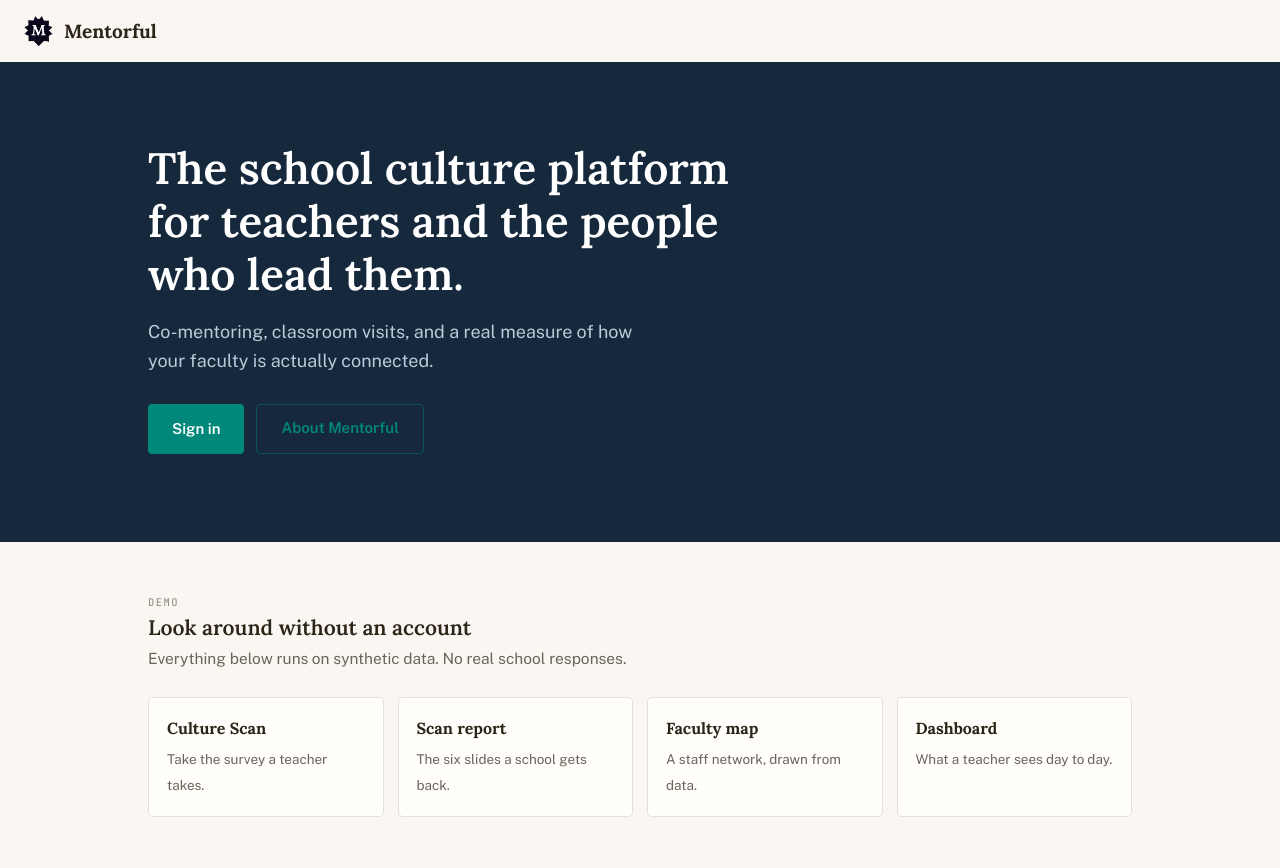
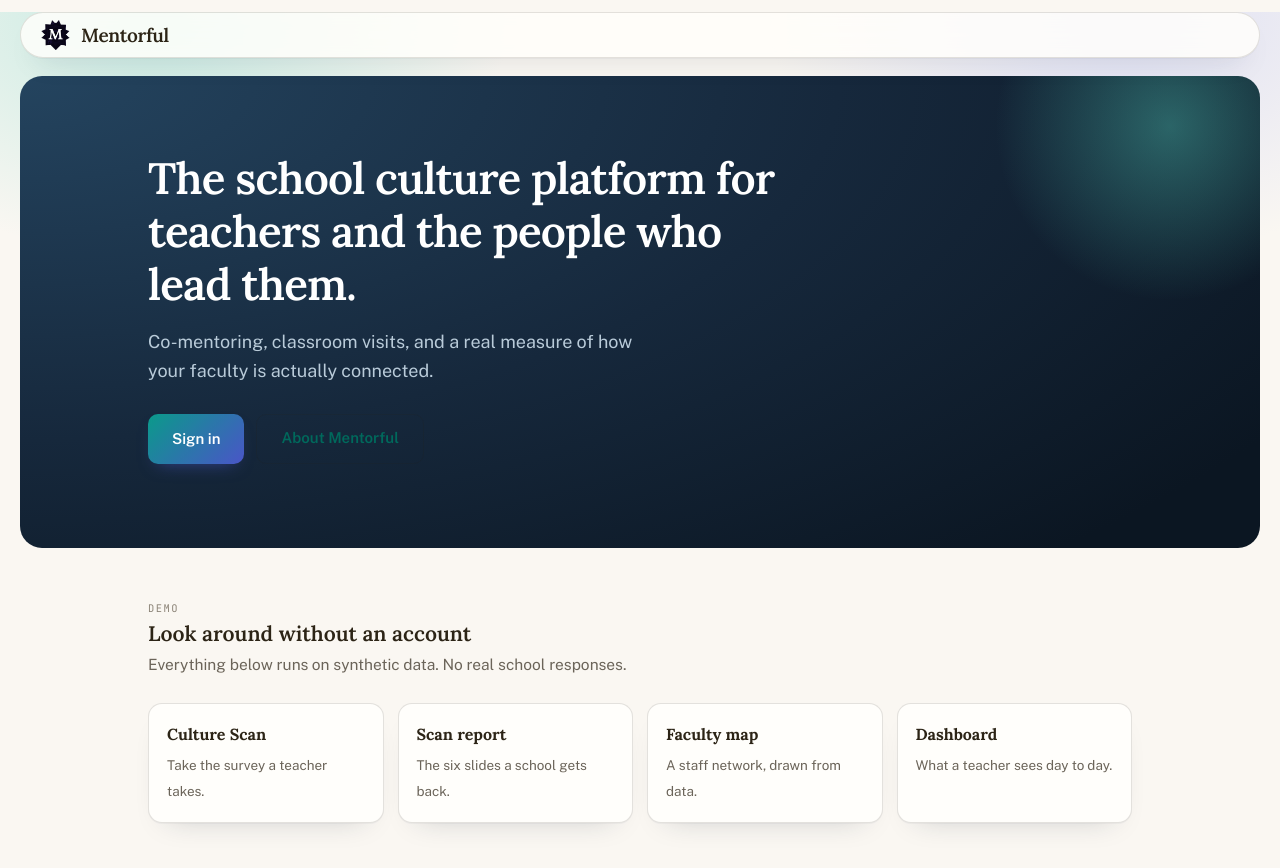
Before and after one commit to Tatopapi3/mentorful-app, a Next.js app in the folder apps/web/: page / in a window 1280 px wide. Shown: the top 868 px of the page. Built offline with nearby package versions, Linux system fonts and the light colour scheme.

Commit message:
Juan-Demo2: the whole app in Blend (landing, sign-in, survey and teacher dashboard skinned; admin is Blend only)
Co-Authored-By: Claude Sonnet 5.5 <noreply@anthropic.com>

```diff
--- /dev/null
+++ b/apps/web/src/app/blend-app.css
@@ -0,0 +1,37 @@
+/*
+ * The Blend skin for the rest of the app (landing, sign-in, survey, teacher dashboard): Nick's own pages and classes,
+ * drawn in the Blend look: Aurora's floating bar and soft glow with his paper, ink and serif. It is a skin only. Every
+ * page, field and button works as before. Scoped to body.blend-app, which the root layout sets on this branch.
+ * The admin pages bring their own Blend theme (aurora/blend.css) and are not touched here.
+ */
+body.blend-app { background: var(--paper); position: relative; }
+body.blend-app::before { content: ""; position: absolute; inset: 0 0 auto 0; height: 62vh; z-index: -1; pointer-events: none; background: radial-gradient(40% 70% at 12% 0%, rgba(127, 216, 203, 0.42), transparent 70%), radial-gradient(40% 70% at 88% 0%, rgba(183, 191, 245, 0.42), transparent 70%); }
+
+/* the bar: Aurora's floating pill, in paper */
+.blend-app .site-header { position: sticky; top: 12px; z-index: 40; margin: 12px auto 0; width: min(1240px, calc(100% - 24px)); padding: 7px 14px 7px 20px; border: 1px solid var(--line); border-radius: 999px; background: color-mix(in srgb, var(--card) 86%, transparent); backdrop-filter: blur(16px) saturate(1.3); -webkit-backdrop-filter: blur(16px) saturate(1.3); box-shadow: 0 1px 0 rgba(30, 42, 51, 0.04), 0 14px 30px -18px rgba(22, 40, 60, 0.28); }
+.blend-app .site-header--sticky { border-bottom: 1px solid var(--line); }
+.blend-app .site-header--sticky .site-header__inner { max-width: none; }
+.blend-app .site-wordmark { font-family: var(--font-serif), Georgia, serif; font-weight: 600; letter-spacing: -0.02em; }
+
+/* controls and cards: gentler rectangles, a hairline, and the one gradient on the primary action */
+.blend-app .btn { border-radius: 10px; background: linear-gradient(135deg, #0a9a8a, #4a55c8); box-shadow: 0 8px 18px -10px rgba(74, 85, 200, 0.7); }
+.blend-app .btn-ghost { background: transparent; color: var(--teal-dk); border: 1.5px solid var(--line); box-shadow: none; }
+.blend-app .field { border-radius: 10px; }
+.blend-app .demo, .blend-app .tch-card { border-radius: 14px; box-shadow: 0 1px 0 rgba(30, 42, 51, 0.04), 0 14px 30px -20px rgba(22, 40, 60, 0.25); }
+.blend-app .demo { transition: transform 0.2s, box-shadow 0.2s; }
+.blend-app .demo:hover { transform: translateY(-2px); }
+.blend-app .tch-log { border-radius: 12px; }
+.blend-app .tch-chips li { border-radius: 6px; font-family: var(--font-mono), monospace; font-weight: 500; letter-spacing: 0.02em; }
+
+/* landing: the navy hero becomes one rounded card on the page, with Aurora's glow in it */
+.blend-app .land-hero { width: min(1240px, calc(100% - 24px)); margin: 18px auto 0; border-radius: 22px; padding: 76px 0 84px; background: radial-gradient(120% 140% at 0% 0%, #24445f 0%, #16283c 55%, #0b1622 100%); position: relative; overflow: hidden; }
+.blend-app .land-hero::after { content: ""; position: absolute; width: 380px; height: 380px; right: -100px; top: -140px; border-radius: 50%; background: radial-gradient(circle, rgba(94, 234, 212, 0.34), transparent 65%); }
+.blend-app .land-hero .wrap { position: relative; z-index: 1; }
+.blend-app .land-hero h1 { font-family: var(--font-serif), Georgia, serif; letter-spacing: -0.02em; }
+
+/* sign-in: the two halves become cards on the glow */
+.blend-app .auth { width: min(1240px, calc(100% - 24px)); margin: 18px auto 0; min-height: calc(100vh - 96px); border-radius: 22px; overflow: hidden; border: 1px solid var(--line); background: var(--card); box-shadow: 0 24px 50px -30px rgba(22, 40, 60, 0.35); }
+
+/* the teacher dashboard sits on the glow too */
+.blend-app .tch-head h1 { letter-spacing: -0.02em; }
+.blend-app .tch-eyebrow { color: var(--teal-dk); letter-spacing: 0.16em; }
--- a/apps/web/src/app/layout.tsx
+++ b/apps/web/src/app/layout.tsx
@@ -1,6 +1,7 @@
 import type { Metadata } from "next";
 import { Lora, Public_Sans, JetBrains_Mono } from "next/font/google";
 import "./globals.css";
+import "./blend-app.css";
 
 // Type system ported from the app-screens prototype: Lora for headings and the
 // wordmark, Public Sans for body, JetBrains Mono for small uppercase labels.
@@ -45,7 +46,7 @@ export default function RootLayout({
   return (
     <html lang="en">
       <body
-        className={`${lora.variable} ${publicSans.variable} ${jetbrainsMono.variable} antialiased`}
+        className={`${lora.variable} ${publicSans.variable} ${jetbrainsMono.variable} antialiased blend-app`}
       >
         {children}
       </body>
```
